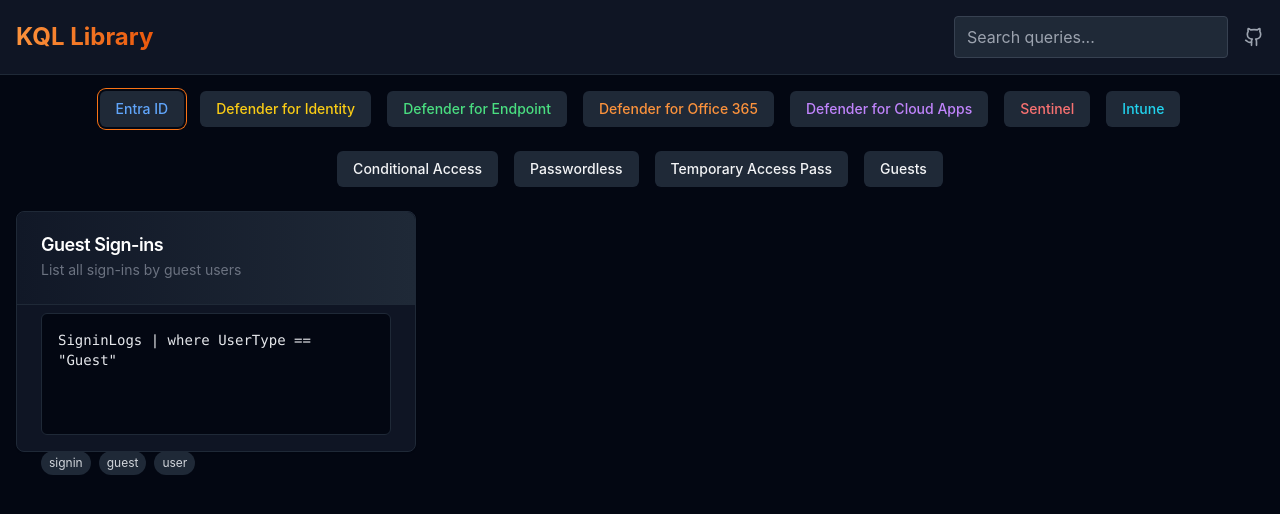
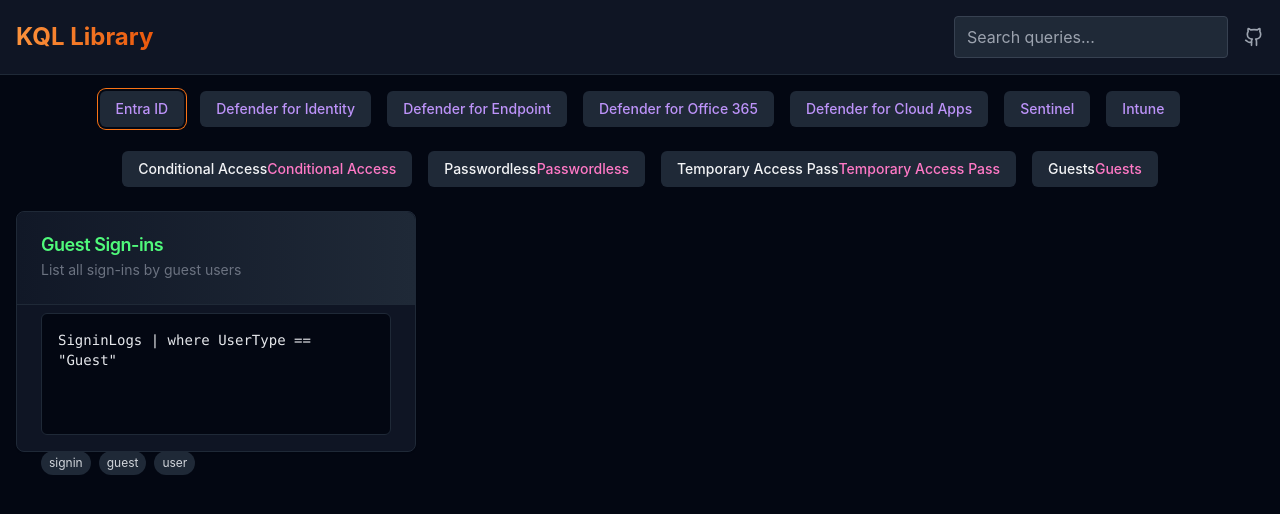
Before and after one commit to 0fflineDocs/KQL-Library, a React (Vite) app: page / in a window 1280 px wide. Both pictures are taken after a click on the button "Entra ID". Shown: the top 514 px of the page. Built offline with nearby package versions, Linux system fonts and the light colour scheme.

Commit message:
Update app.tsx

```diff
--- a/src/app.tsx
+++ b/src/app.tsx
@@ -224,7 +224,7 @@
                 setSelectedSubCategory(null);
               }}
             >
-              <span className={categoryInfo[category]?.textColor}>
+              <span className="text-[#bd93f9]">
                 {categoryInfo[category]?.displayName || category}
               </span>
             </Button>
@@ -234,7 +234,7 @@
         {selectedCategory && categoryInfo[selectedCategory]?.subCategories?.length > 0 && (
           <div className="flex flex-wrap justify-center gap-4 mb-6">
             {categoryInfo[selectedCategory].subCategories.map((subCategory: string) => (
-              <Button
+                              <Button
                 key={subCategory}
                 className={cn(
                   "px-4 py-2 rounded-md bg-gray-800 hover:bg-gray-700",
@@ -245,6 +245,7 @@
                 onClick={() => setSelectedSubCategory(prev => prev === subCategory ? null : subCategory)}
               >
                 {subCategory}
+                <span className="text-[#ff79c6]">{subCategory}</span>
               </Button>
             ))}
           </div>
@@ -262,10 +263,10 @@
                 className="border-gray-800 hover:shadow-lg hover:shadow-blue-900/20 transition-all duration-300 bg-gray-900/90 backdrop-blur-md flex flex-col transform hover:-translate-y-1"
               >
                 <CardHeader className="bg-gradient-to-r from-gray-900 to-gray-800 rounded-t-lg border-b border-gray-800">
-                  <CardTitle className="text-lg font-semibold text-white">
+                  <CardTitle className="text-lg font-semibold text-[#50fa7b]">
                     {query.title}
                   </CardTitle>
-                  <CardDescription className="text-gray-300">
+                  <CardDescription className="text-[#ffb86c]">
                     {query.description}
                   </CardDescription>
                 </CardHeader>
```
